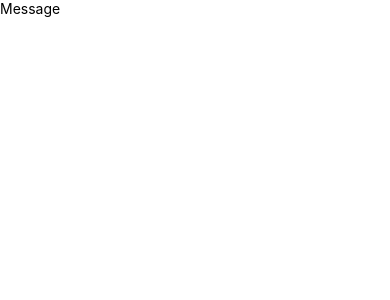
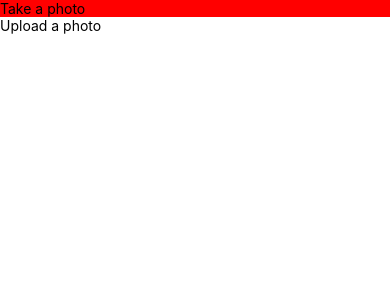
Before and after one commit to ikozul00/questions-answering-system, a React Native app in the folder MobileApp/: screen / in a window 390 px wide. Shown: the top 300 px of the page. Built offline with nearby package versions, Linux system fonts and the light colour scheme.

Commit message:
Add Styled Components

```diff
--- a/MobileApp/App.tsx
+++ b/MobileApp/App.tsx
@@ -16,6 +16,7 @@ import {
   TouchableOpacity,
   View,
 } from 'react-native';
+import {Home} from './src/features/home/Home';
 
 // import {
 //   Colors,
@@ -59,30 +60,9 @@ function App(): JSX.Element {
   return (
     <SafeAreaView>
       <StatusBar />
-      <ScrollView>
-        <Text>Message</Text>
-      </ScrollView>
+      <Home />
     </SafeAreaView>
   );
 }
 
-const styles = StyleSheet.create({
-  sectionContainer: {
-    marginTop: 32,
-    paddingHorizontal: 24,
-  },
-  sectionTitle: {
-    fontSize: 24,
-    fontWeight: '600',
-  },
-  sectionDescription: {
-    marginTop: 8,
-    fontSize: 18,
-    fontWeight: '400',
-  },
-  highlight: {
-    fontWeight: '700',
-  },
-});
-
 export default App;
--- a/MobileApp/package.json
+++ b/MobileApp/package.json
@@ -10,8 +10,10 @@
     "test": "jest"
   },
   "dependencies": {
+    "@types/styled-components-react-native": "^5.2.1",
     "react": "18.2.0",
-    "react-native": "0.71.7"
+    "react-native": "0.71.7",
+    "styled-components": "^5.3.10"
   },
   "devDependencies": {
     "@babel/core": "^7.20.0",
@@ -22,6 +24,7 @@
     "@types/jest": "^29.2.1",
     "@types/react": "^18.0.24",
     "@types/react-test-renderer": "^18.0.0",
+    "@types/styled-components": "^5.1.26",
     "babel-jest": "^29.2.1",
     "eslint": "^8.19.0",
     "jest": "^29.2.1",
--- /dev/null
+++ b/MobileApp/src/features/home/Home.tsx
@@ -0,0 +1,20 @@
+import React from 'react';
+import {ScrollView, Text, TouchableOpacity} from 'react-native';
+import styled from 'styled-components/native';
+
+export const Home = function Home(): JSX.Element {
+  return (
+    <ScrollView>
+      <StyledTouchableOpacity>
+        <Text>Take a photo</Text>
+      </StyledTouchableOpacity>
+      <TouchableOpacity>
+        <Text>Upload a photo</Text>
+      </TouchableOpacity>
+    </ScrollView>
+  );
+};
+
+const StyledTouchableOpacity = styled.TouchableOpacity`
+  background-color: red;
+`;
--- a/MobileApp/tsconfig.json
+++ b/MobileApp/tsconfig.json
@@ -1,3 +1,6 @@
 {
-  "extends": "@tsconfig/react-native/tsconfig.json"
+  "extends": "@tsconfig/react-native/tsconfig.json",
+  "compilerOptions": {
+    "types": ["@types/styled-components-react-native"]
+  }
 }
```
Also changed, not shown: 2 other files (tests, documents, lock files or other folders).
